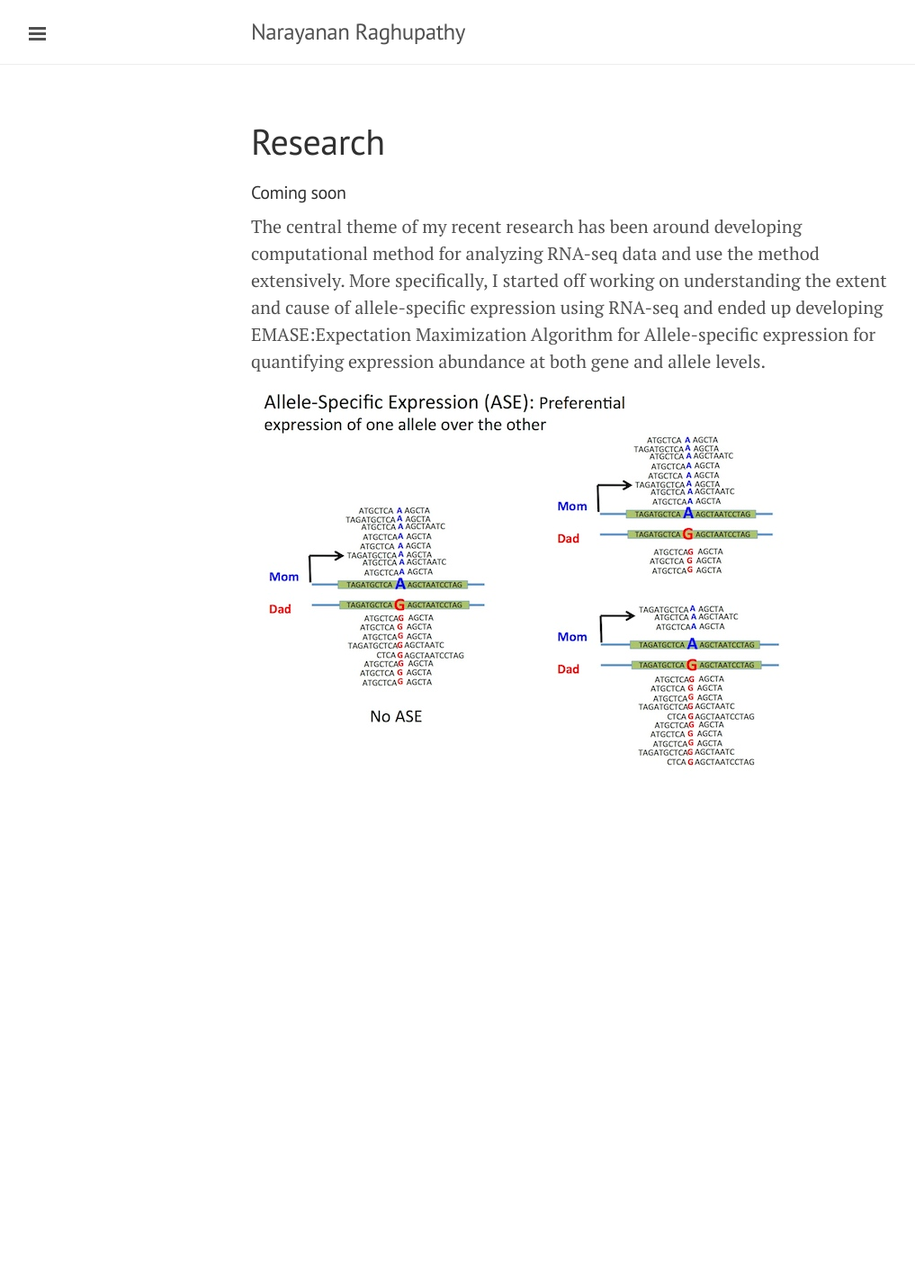
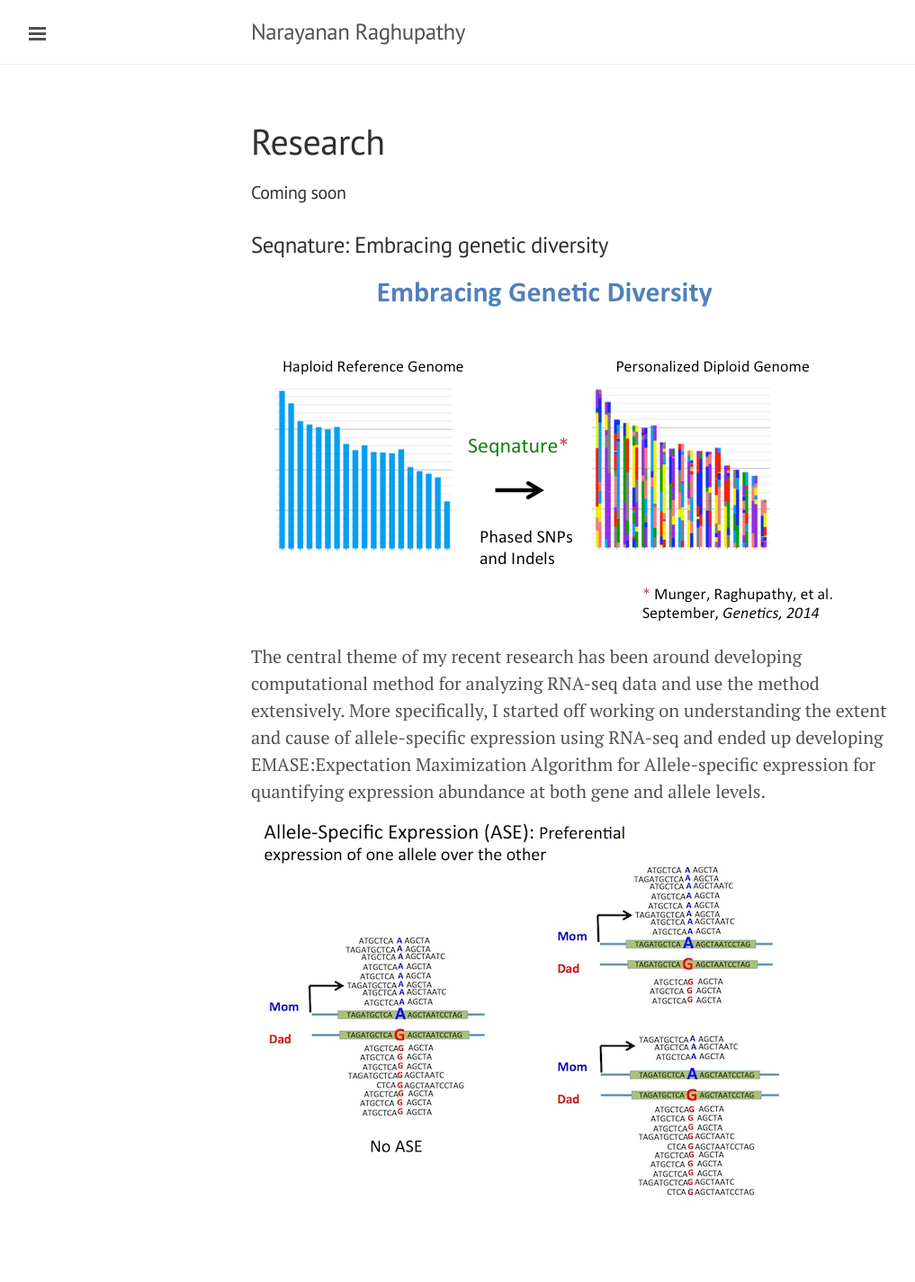
Before and after one commit to narayananr/narayananr.github.io, a Jekyll site: the page built from research.md, in a window 1280 px wide. Shown: the whole page at 90% size, without its empty margins (1-1018 px from the left). Built offline with Jekyll 4.4.1, drawn with Linux system fonts in a browser that asks for light colours; Markdown is read by kramdown in place of the engine named in the settings; before the commit the page ends 947 px from its top, so only the background shows below that.

Commit message:
added Seqnature image

```diff
--- a/research.md
+++ b/research.md
@@ -4,5 +4,7 @@ title: Research
 ---
 
 ##### Coming soon
+### Seqnature: Embracing genetic diversity
+![Seqnature](/public/images/seqnature-personalized-genome.png)
 The central theme of my recent research has been around developing computational method for analyzing RNA-seq data and use the method extensively. More specifically, I started off working on understanding the extent and cause of allele-specific expression using RNA-seq and ended up developing EMASE:Expectation Maximization Algorithm for Allele-specific expression for quantifying expression abundance at both gene and allele levels.
 ![ASE](/public/images/ASE-cartoon.jpg)
```
Also changed, not shown: public/images/seqnature-personalized-genome.png (added).
